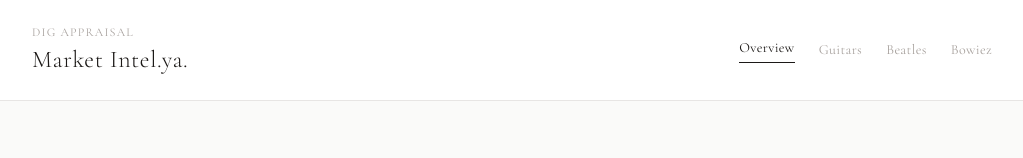
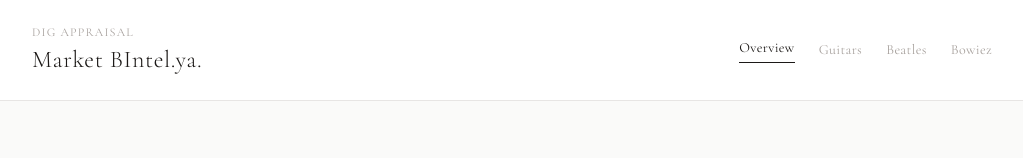
Before and after one commit to scooterben/dig-intelligence, a Next.js app: page / in a window 1280 px wide. Shown: the top 158 px of the page, without its empty margins (128-1151 px from the left). Built offline with nearby package versions, Linux system fonts and the light colour scheme.

Commit message:
Update homepage

```diff
--- a/app/page.js
+++ b/app/page.js
@@ -781,7 +781,7 @@ export default function DIGIntelligencePlatform() {
           <div className="flex flex-col md:flex-row md:items-center justify-between gap-4">
             <div className="cursor-pointer" onClick={() => setCurrentView('dashboard')}>
               <div className="text-xs uppercase tracking-widest text-stone-400 mb-1">Dig Appraisal</div>
-              <h1 className="text-xl md:text-2xl font-light text-stone-900 tracking-wide">Market Intel.ya.</h1>
+              <h1 className="text-xl md:text-2xl font-light text-stone-900 tracking-wide">Market BIntel.ya.</h1>
             </div>
             <nav className="flex gap-4 md:gap-6 overflow-x-auto">
               {[
```
